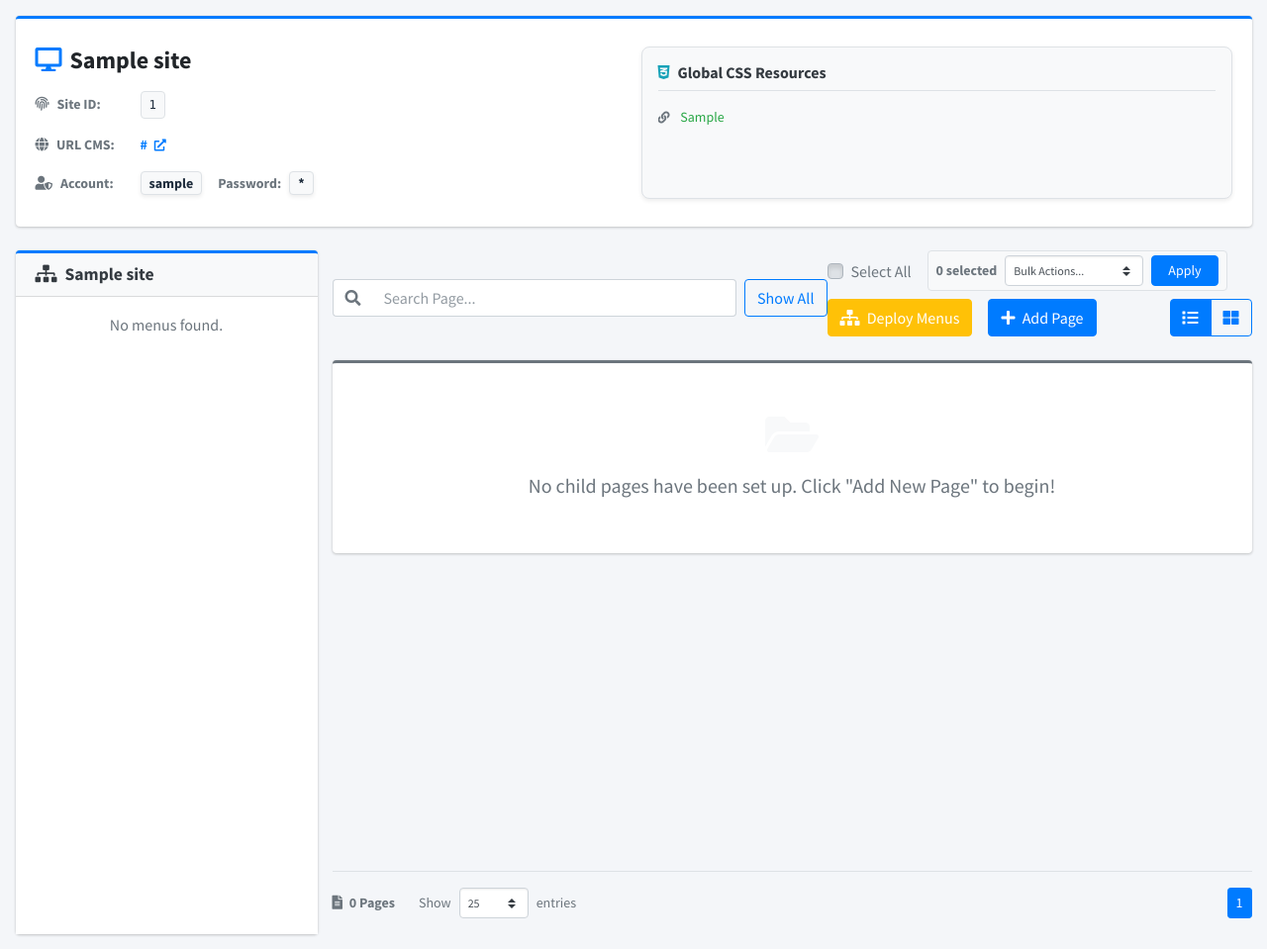
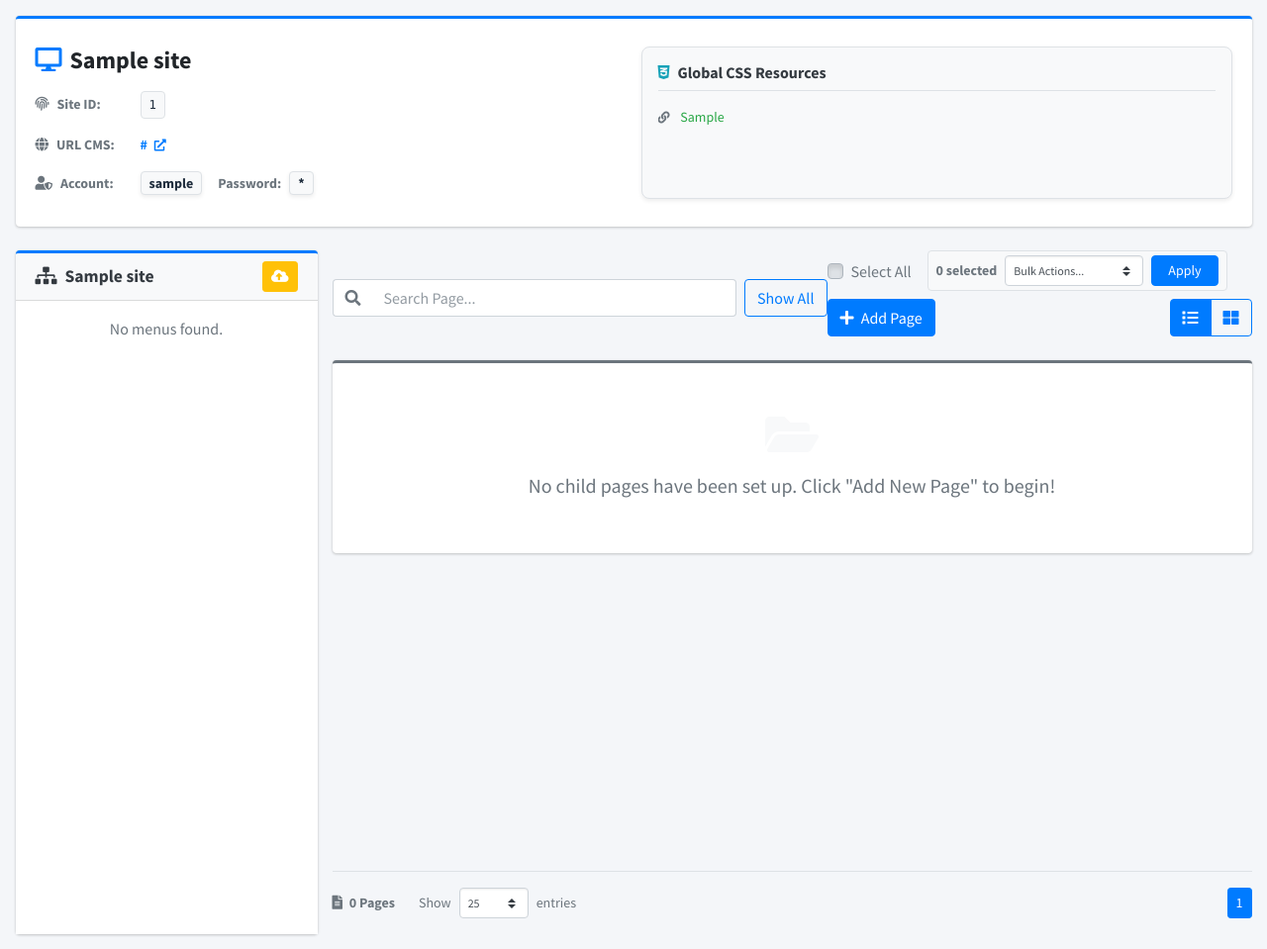
Before and after one commit to minhphong2311/ABCMS, a Flask app: template templates/site_detail.html in a window 1280 px wide. Shown: the part 57-1016 px from the top of the page at 99% size. Run offline with Flask 3, Linux system fonts and the light colour scheme; the template is opened without the code that fills it: most values are stand-ins (such as "Sample title", 1, 10 or a date in 2020); data that the repository does not hold is empty; some libraries are stand-ins or nearby versions.

Commit message:
UI: Move Deploy Menus button and remove confirm prompt

```diff
--- a/templates/site_detail.html
+++ b/templates/site_detail.html
@@ -43,8 +43,6 @@ function checkDeployMenuStatus(siteId) {
 }
 
 function deployMenus(siteId) {
-  if (!confirm("Are you sure you want to deploy the menu tree to the CMS? This will run in the background.")) return;
-
   fetch('/api/deploy_menus', {
     method: 'POST',
     headers: { 'Content-Type': 'application/json' },
@@ -202,8 +200,11 @@ function deployMenus(siteId) {
   <!-- Left Pane: Menu Tree -->
   <div class="col-12 left-menu-pane">
     <div class="card card-outline card-primary">
-      <div class="card-header bg-light py-2">
+      <div class="card-header bg-light py-2 d-flex justify-content-between align-items-center">
         <h3 class="card-title font-weight-bold mb-0 text-dark" style="font-size: 1.1rem; line-height: 1.5;"><i class="fas fa-sitemap mr-2"></i>{{ site.name }}</h3>
+        <button type="button" class="btn btn-warning btn-sm text-white" style="margin-left: auto;" onclick="deployMenus('{{ site.id }}')" title="Deploy Menus">
+          <i class="fas fa-cloud-upload-alt"></i>
+        </button>
       </div>
       <div class="card-body p-0 bg-white" id="site-menu-tree-container">
         <div class="text-center p-4 text-muted"><i class="fas fa-spinner fa-spin"></i> Loading tree...</div>
@@ -244,10 +245,6 @@ function deployMenus(siteId) {
           </select>
           <button type="button" class="btn btn-primary btn-sm px-3" onclick="executeBulkAction('{{ site.id }}')" style="border-radius: 4px;">Apply</button>
         </div>
-
-        <button type="button" class="btn btn-warning mr-3 mb-2 text-white" onclick="deployMenus('{{ site.id }}')">
-          <i class="fas fa-sitemap mr-1"></i> Deploy Menus
-        </button>
 
         <button type="button" class="btn btn-primary mr-3 mb-2" data-toggle="modal" data-target="#addMenuModal">
           <i class="fas fa-plus mr-1"></i> Add Page
@@ -828,8 +825,6 @@ function checkDeployMenuStatus(siteId) {
 }
 
 function deployMenus(siteId) {
-  if (!confirm("Are you sure you want to deploy the menu tree to the CMS? This will run in the background.")) return;
-
   fetch('/api/deploy_menus', {
     method: 'POST',
     headers: { 'Content-Type': 'application/json' },
@@ -998,8 +993,6 @@ function checkDeployMenuStatus(siteId) {
 }
 
 function deployMenus(siteId) {
-  if (!confirm("Are you sure you want to deploy the menu tree to the CMS? This will run in the background.")) return;
-
   fetch('/api/deploy_menus', {
     method: 'POST',
     headers: { 'Content-Type': 'application/json' },
@@ -2012,8 +2005,6 @@ function checkDeployMenuStatus(siteId) {
 }
 
 function deployMenus(siteId) {
-  if (!confirm("Are you sure you want to deploy the menu tree to the CMS? This will run in the background.")) return;
-
   fetch('/api/deploy_menus', {
     method: 'POST',
     headers: { 'Content-Type': 'application/json' },
```
